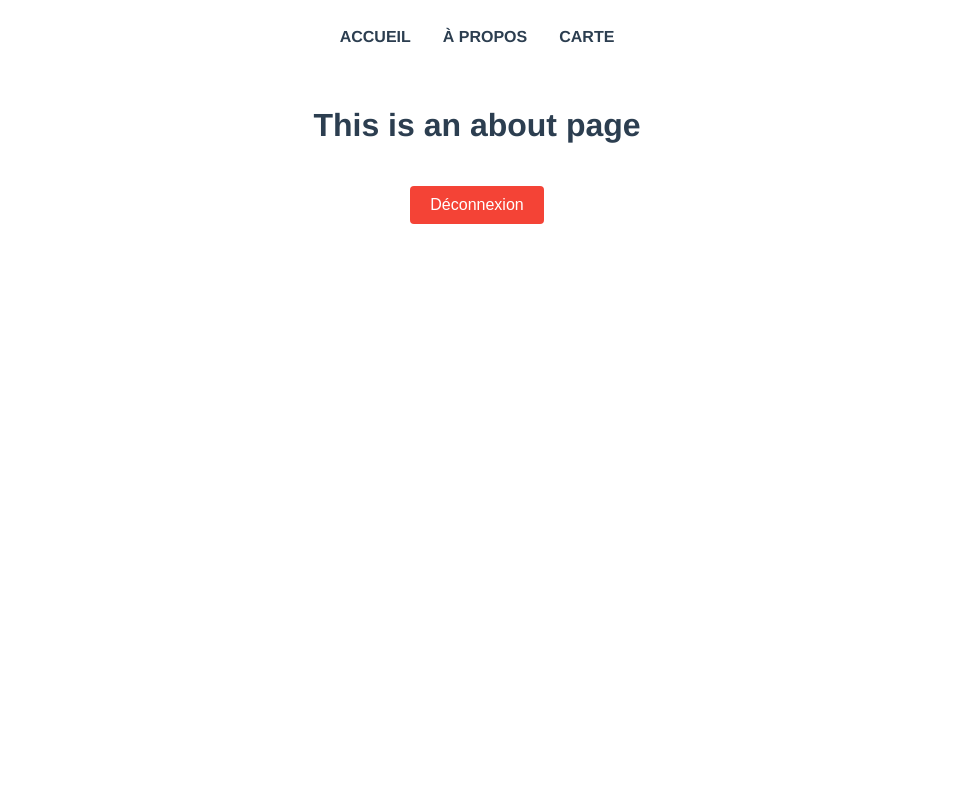
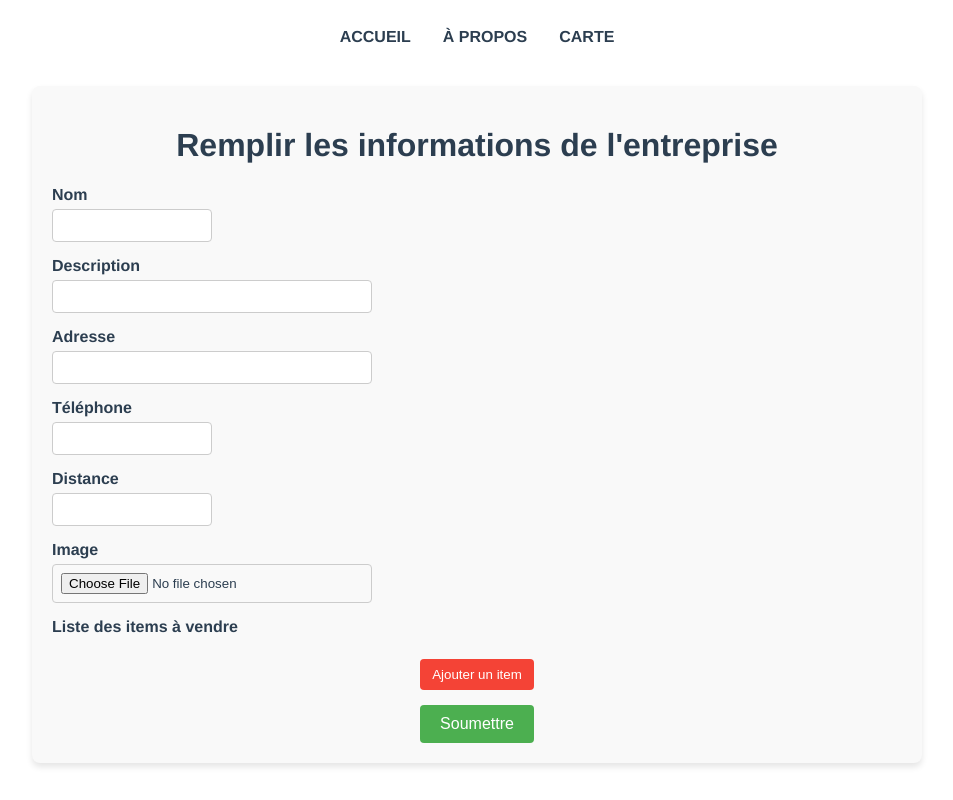
Before and after one commit to Ekodge/hackathon, a Vue app: page /edit-shop in a window 1280 px wide. Shown: the whole page, without its empty margins (163-1116 px from the left). Built offline with nearby package versions, Linux system fonts and the light colour scheme; sample sign-in values are in the browser's storage.

Commit message:
ajout de la page de création de shops

```diff
--- a/src/views/DetailsView.vue
+++ b/src/views/DetailsView.vue
@@ -2,13 +2,19 @@
   <div>
     <h1>Détails de l'entreprise</h1>
 
-    <!-- Affichage des données de l'entreprise -->
+    <!-- Affichage des données de l'entreprise si shop est chargé -->
     <div v-if="shop">
       <p><strong>ID :</strong> {{ shop.id }}</p>
       <p><strong>Nom :</strong> {{ shop.name }}</p>
       <p><strong>Description :</strong> {{ shop.description }}</p>
       <p><strong>Adresse :</strong> {{ shop.address }}</p>
       <p><strong>Téléphone :</strong> {{ shop.phone }}</p>
+      <p><strong>Distance :</strong> {{ shop.dist }} km</p>
+
+      <!-- Affichage de l'image du shop -->
+      <div v-if="shop.image">
+        <img :src="shop.image" alt="Image du shop" class="shop-image" />
+      </div>
 
       <!-- Bouton pour copier le lien -->
       <button @click="copyLink" class="copy-btn">Copier le lien</button>
@@ -20,6 +26,32 @@
 
     <!-- Message de chargement (uniquement si aucune erreur ou données) -->
     <p v-else>Chargement des informations...</p>
+
+    <!-- Affichage des items à vendre -->
+    <div v-if="shop && shop.items && shop.items.length > 0">
+      <h3>Items à vendre</h3>
+      <div class="item-header">
+        <span>Nom</span>
+        <span class="price">Prix (€)</span>
+        <span class="quantity">Quantité</span>
+        <span>Image</span>
+        <span>Date de fin d'offre</span>
+      </div>
+      <div v-for="(item, index) in shop.items" :key="index" class="item-row">
+        <span>{{ item.name }}</span>
+        <span class="price">{{ item.price }} €</span>
+        <span class="quantity">{{ item.quantity }}</span>
+        <div v-if="item.image">
+          <img :src="item.image" alt="Image de l'item" class="item-image" />
+        </div>
+        <span>{{ item.endDate }}</span>
+      </div>
+    </div>
+
+    <!-- Message si aucun item n'est trouvé -->
+    <p v-else-if="shop && shop.items && shop.items.length === 0">
+      Aucun item à vendre pour cette entreprise.
+    </p>
   </div>
 </template>
 
@@ -100,4 +132,49 @@ h1 {
   margin-top: 10px;
   font-size: 14px;
 }
+
+.shop-image {
+  width: 100%;
+  max-width: 300px;
+  margin-top: 10px;
+  border-radius: 8px;
+}
+
+.item-header {
+  display: flex;
+  gap: 10px;
+  font-weight: bold;
+  margin-bottom: 10px;
+  text-align: left;
+  padding: 0 10px;
+}
+
+.item-header span {
+  flex: 1;
+  text-align: left;
+  padding: 0 8px;
+}
+
+.item-row {
+  display: flex;
+  gap: 10px;
+  margin-bottom: 10px;
+  padding: 0 10px;
+}
+
+.item-row span {
+  flex: 1;
+  padding: 8px;
+}
+
+.item-image {
+  width: 50px;
+  height: 50px;
+  object-fit: cover;
+  border-radius: 8px;
+}
+
+.price, .quantity {
+  flex: 0.5;
+}
 </style>
--- a/src/views/EditShop.vue
+++ b/src/views/EditShop.vue
@@ -1,36 +1,238 @@
 <template>
   <div class="Edit">
-      <h1>This is an about page</h1>
-      <button @click="logout" class="logout-button">Déconnexion</button>
+    <h1>Remplir les informations de l'entreprise</h1>
+    <form @submit.prevent="submitForm">
+      <div class="detail-short">
+        <label for="name">Nom</label>
+        <input type="text" id="name" v-model="form.name" required />
+      </div>
+      <div class="detail-long">
+        <label for="description">Description</label>
+        <input type="text" id="description" v-model="form.description" required />
+      </div>
+      <div class="detail-long">
+        <label for="address">Adresse</label>
+        <input type="text" id="address" v-model="form.address" required />
+      </div>
+      <div class="detail-short">
+        <label for="phone">Téléphone </label>
+        <input type="text" id="phone" v-model="form.phone" required />
+      </div>
+      <div class="detail-short">
+        <label for="dist">Distance </label>
+        <input type="number" id="dist" v-model.number="form.dist" required />
+      </div>
+      <div class="detail-long">
+        <label for="image">Image </label>
+        <input type="file" id="image" @change="handleImageUpload" />
+      </div>
+      <div>
+        <label>Liste des items à vendre</label> <br>
+        <div v-if="form.items.length > 0" class="item-header">
+          <span>Nom</span>
+          <span class="price">Prix (€)</span>
+          <span class="quantity">Quantité</span>
+          <span>image</span>
+          <span>Date de fin d'offre</span>
+          <span class="action">Action</span>
+        </div>
+        <div v-for="(item, index) in form.items" :key="index" class="item-row">
+          <input
+            type="text"
+            v-model="item.name"
+            placeholder="Nom de l'item"
+            required
+          />
+          <input
+            class="price"
+            type="number"
+            v-model.number="item.price"
+            placeholder="Prix de l'item"
+            required
+          />
+          <input
+            class="price"
+            type="number"
+            v-model.number="item.quantity"
+            placeholder="Quantité"
+            required
+          />
+          <input type="file" id="image" @change="handleImageUpload" />
+          <input
+            type="date"
+            v-model="item.endDate"
+            placeholder="Date de fin d'offre"
+          />
+          <button type="button" class="action" @click="removeItem(index)">Supprimer</button>
+        </div>
+        <button type="button" @click="addItem">Ajouter un item</button>
+      </div>
+      <button type="submit" class="submit-button">Soumettre</button>
+    </form>
   </div>
 </template>
 
 <script>
 export default {
+  data() {
+    return {
+      form: {
+        items: []
+      },
+    };
+  },
   methods: {
-      logout() {
-        // Supprimer le statut d'authentification
-        localStorage.removeItem('authenticated');
-        // Rediriger vers la page de connexion
-        this.$router.push('/login');
+    async submitForm() {
+      try {
+        // Exemple d'utilisation d'une API de géocodage pour obtenir les coordonnées à partir de l'adresse
+        const response = await fetch(
+          `https://nominatim.openstreetmap.org/search?q=${encodeURIComponent(
+            this.form.address
+          )}&format=json&limit=1`
+        );
+        const data = await response.json();
+
+        if (data.length > 0) {
+          const posX = data[0].lon;
+          const posY = data[0].lat;
+          console.log("posX:", posX);
+          console.log("posY:", posY);
+        } else {
+          console.error("Adresse introuvable");
+        }
+      } catch (error) {
+        console.error("Erreur lors du géocodage:", error);
+      }
+
+      // Mettre à jour les dates de fin par défaut si elles ne sont pas fournies
+      this.form.items.forEach(item => {
+        if (!item.endDate) {
+          const today = new Date();
+          const defaultEndDate = new Date(today.setDate(today.getDate() + 30));
+          item.endDate = defaultEndDate.toISOString().split('T')[0];
+        }
+      });
+
+      console.log("Données du formulaire :", this.form);
+    },
+    handleImageUpload(event) {
+      const file = event.target.files[0];
+      if (file) {
+        this.form.image = file;
+        console.log("Image uploadée :", file.name);
+      }
+    },
+    addItem() {
+      this.form.items.push({ name: "", price: 0, quantity: 1, endDate: null });
+    },
+    removeItem(index) {
+      this.form.items.splice(index, 1);
     },
   },
 };
 </script>
 
-  <style>
-  .logout-button {
-    margin-top: 20px;
-    padding: 10px 20px;
-    background-color: #f44336;
-    color: white;
+<style scoped>
+.Edit {
+  min-width: 850px;
+  max-width: 850px;
+  margin: 0 auto;
+  padding: 20px;
+  background-color: #f9f9f9;
+  border-radius: 8px;
+  box-shadow: 0 4px 6px rgba(0, 0, 0, 0.1);
+}
+
+form div {
+  margin-bottom: 15px;
+}
+
+.detail-short {
+  max-width: 10em;
+}
+
+.detail-long {
+  max-width: 20em;
+}
+
+label {
+  display: block;
+  margin-bottom: 5px;
+  font-weight: bold;
+  text-align: left; /* Align label text to the left */
+}
+
+input {
+  width: 100%;
+  padding: 8px;
+  box-sizing: border-box;
+  border: 1px solid #ccc;
+  border-radius: 4px;
+}
+
+.item-header {
+  display: flex;
+  gap: 10px;
+  font-weight: bold;
+  margin-bottom: 10px;
+  text-align: left;
+  padding: 0 10px;
+}
+
+.item-header span {
+  flex: 1;
+  text-align: left;
+  padding: 0 8px;
+}
+
+.item-row {
+  display: flex;
+  gap: 10px;
+  margin-bottom: 10px;
+  padding: 0 10px;
+}
+
+.item-row input,
+.item-row button {
+  flex: 1; /* Make them all share space equally */
+  width: 0; /* Ensure elements don't shrink beyond content size */
+  padding: 8px;
+}
+
+.item-header .price,
+.item-header .quantity,
+.item-header .action,
+.item-row .price,
+.item-row .quantity,
+.item-row .action {
+  flex: 0.5;
+}
+
+button {
+  padding: 8px 12px;
   border: none;
   border-radius: 4px;
   cursor: pointer;
+}
+
+.submit-button {
+  padding: 10px 20px;
+  background-color: #4caf50;
+  color: white;
   font-size: 16px;
 }
 
-  .logout-button:hover {
+.submit-button:hover {
+  background-color: #45a049;
+}
+
+button[type="button"] {
+  background-color: #f44336;
+  color: white;
+}
+
+button[type="button"]:hover {
   background-color: #d32f2f;
 }
+
 </style>
```
Lines whose indentation alone changed are shown as unchanged.
